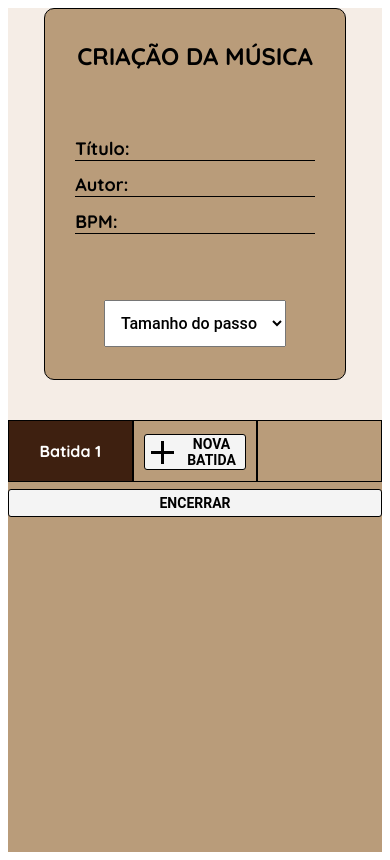
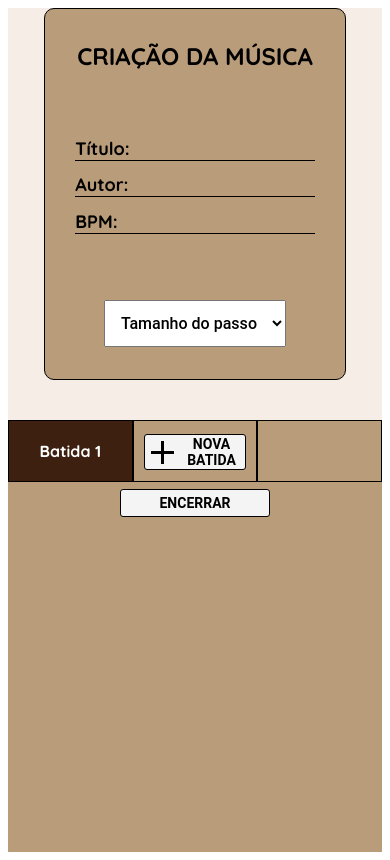
Before and after one commit to MarianaVRabelo/violaomagico-web-frontend, a React (Create React App) app: page / in a window 390 px wide. Both pictures are taken after a click on the button "NOVA BATIDA". Built offline with nearby package versions, Linux system fonts and the light colour scheme.

Commit message:
fix: "encerrar" button responsive

```diff
--- a/src/pages/CreateMusic/CreateMusic.js
+++ b/src/pages/CreateMusic/CreateMusic.js
@@ -33,6 +33,18 @@ function CreateMusic() {
         setBatidaPressed(true);
     };
 
+    // function handleColorChange () {
+    //     const batidaClicked = { pressed: true };
+    //     if(batidaClicked === true){
+    //         setTabBackgroundColor(`${Colors.darkwood}`);
+    //     }
+    //     if(batidaClicked === false){
+    //         setTabBackgroundColor(`${Colors.blackwood}`);
+    //     }
+
+
+    // }
+
 
     useEffect(() => {
         // console.log(batidas);
@@ -67,7 +79,7 @@ function CreateMusic() {
                     batida?.pressed === true ? (
                         <Tab
                             backgroundColor = {Colors.blackwood}
-                            onClick={() => (console.log("yes"))}
+                            onClick={() => (console.log(batidas.findIndex((b)=> b === batida) + 1))}
                             color="white"
                             fontWeight="700"
                         >
@@ -88,7 +100,7 @@ function CreateMusic() {
                                     columnGap= "10px"
                                     fontSize="18px"
                                     fontSizeMedia1080="14px"
-                                    fontSizeMedia950="10px"
+                                    fontSizeMedia950="14px"
                                 >
                                     <img src={Plus} className="plus" alt="plusSymbol"></img>
                                     NOVA BATIDA
@@ -114,6 +126,9 @@ function CreateMusic() {
                         columnGap= "10px"
                         padding="5px"
                         fontSize="14px"
+                        widthMedia700="20%"
+                        widthMedia281="60%"
+                        widthMedia415="40%"
                     >
                         ENCERRAR
                     </Button>
--- a/src/styles/Button/Button.js
+++ b/src/styles/Button/Button.js
@@ -82,5 +82,14 @@ const Button = styled.button`
   @media (max-width: 571px) {
     width: ${(props) => props.widthres};
   }
+  @media (max-width: 700px) {
+    width: ${(props) => props.widthMedia700};
+  }
+  @media (max-width: 281px) {
+    width: ${(props) => props.widthMedia281};
+  }
+  @media (max-width: 415px) {
+    width: ${(props) => props.widthMedia415};
+  }
 `;
 export default Button;
```
